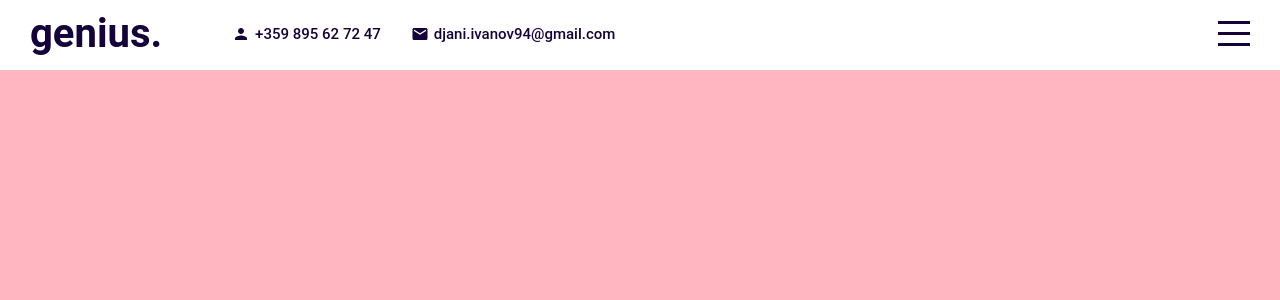
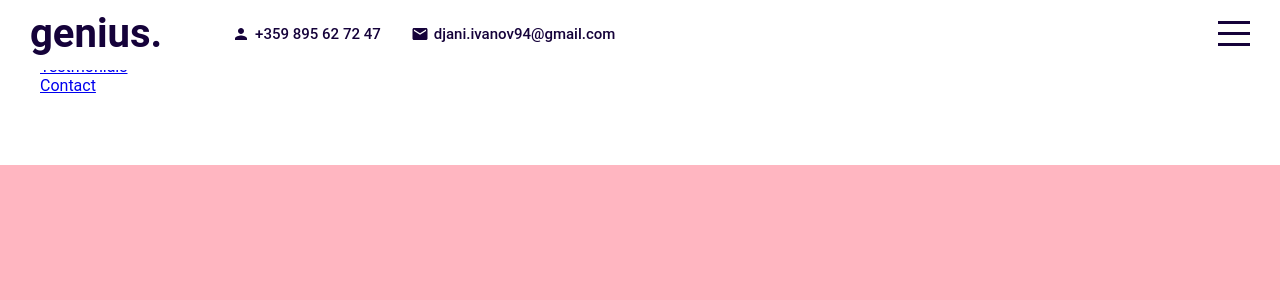
Before and after one commit to dzhaniivanov/portfolio-react, a React (Create React App) app: page / in a window 1280 px wide. Shown: the top 300 px of the page. Built offline with nearby package versions, Linux system fonts and the light colour scheme.

Commit message:
adding a menu bar

```diff
--- a/src/App.js
+++ b/src/App.js
@@ -6,6 +6,7 @@ import Testmonials from "./components/Testmonials/Testmonials";
 import Contact from "./components/Contact/Contact";
 import "./App.scss";
 import { useState } from 'react';
+import Menu from "./components/Menu/Menu";
 
 
 function App() {
@@ -15,6 +16,7 @@ function App() {
   return (
     <div className="app">
       <TopBar menuOpen={menuOpen} setMenuOpen={setMenuOpen} />
+      <Menu/>
       <div className="sections">
         <Intro />
         <Portfolio />
--- /dev/null
+++ b/src/components/Menu/Menu.js
@@ -0,0 +1,28 @@
+import "./menu.scss";
+
+
+const Menu = () => {
+    return (
+        <div className="menu">
+            <ul>
+                <li>
+                    <a href="#intro">Home</a>
+                </li>
+                <li>
+                    <a href="#portfolio">Portfolio</a>
+                </li>
+                <li>
+                    <a href="#works">Works</a>
+                </li>
+                <li>
+                    <a href="#testmonials">Testmonials</a>
+                </li>
+                <li>
+                    <a href="#contact">Contact</a>
+                </li>
+            </ul>
+        </div>
+    )
+}
+
+export default Menu;
```
Also changed, not shown: src/components/Menu/Menu.scss (added).
